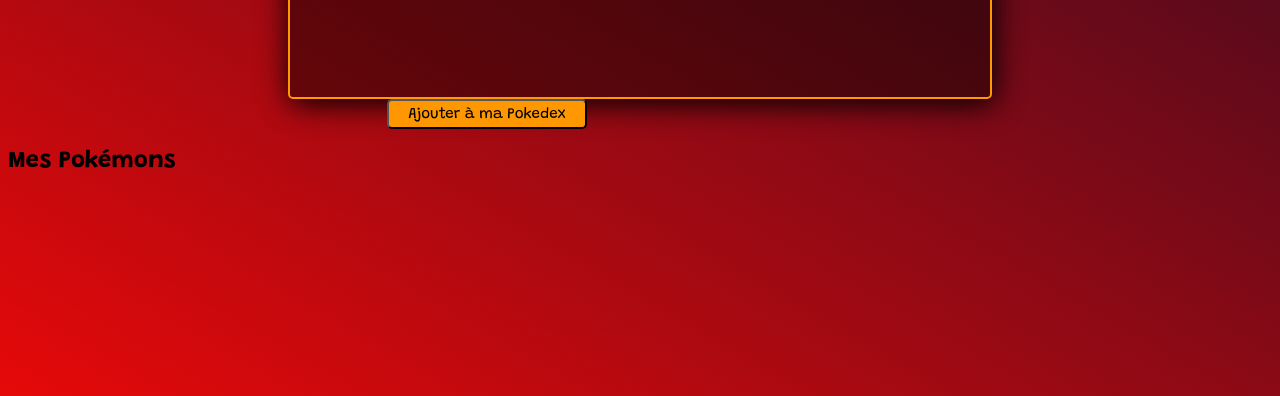
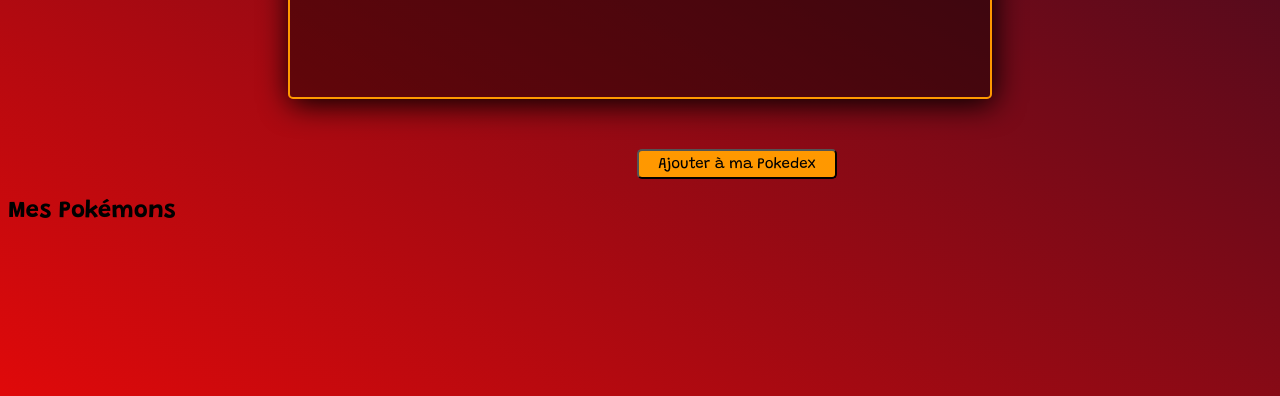
Before and after one commit to Margauxdo/Javascript_pokeAPI_m2i, a plain HTML site: page index.html in a window 1280 px wide. Shown: the part 701-1097 px from the top of the page. Drawn offline with Linux system fonts and the light colour scheme; no server answers.

Commit message:
style.css

```diff
--- a/style.css
+++ b/style.css
@@ -229,3 +229,13 @@ p{
     left: 30%;
 
 }
+.pokedex{
+    max-width: 1800px;
+    width: 100%;
+    margin: auto;
+
+}
+.pokedex button{
+    margin-top: 50px;
+    margin-left: 250px;
+}
```
